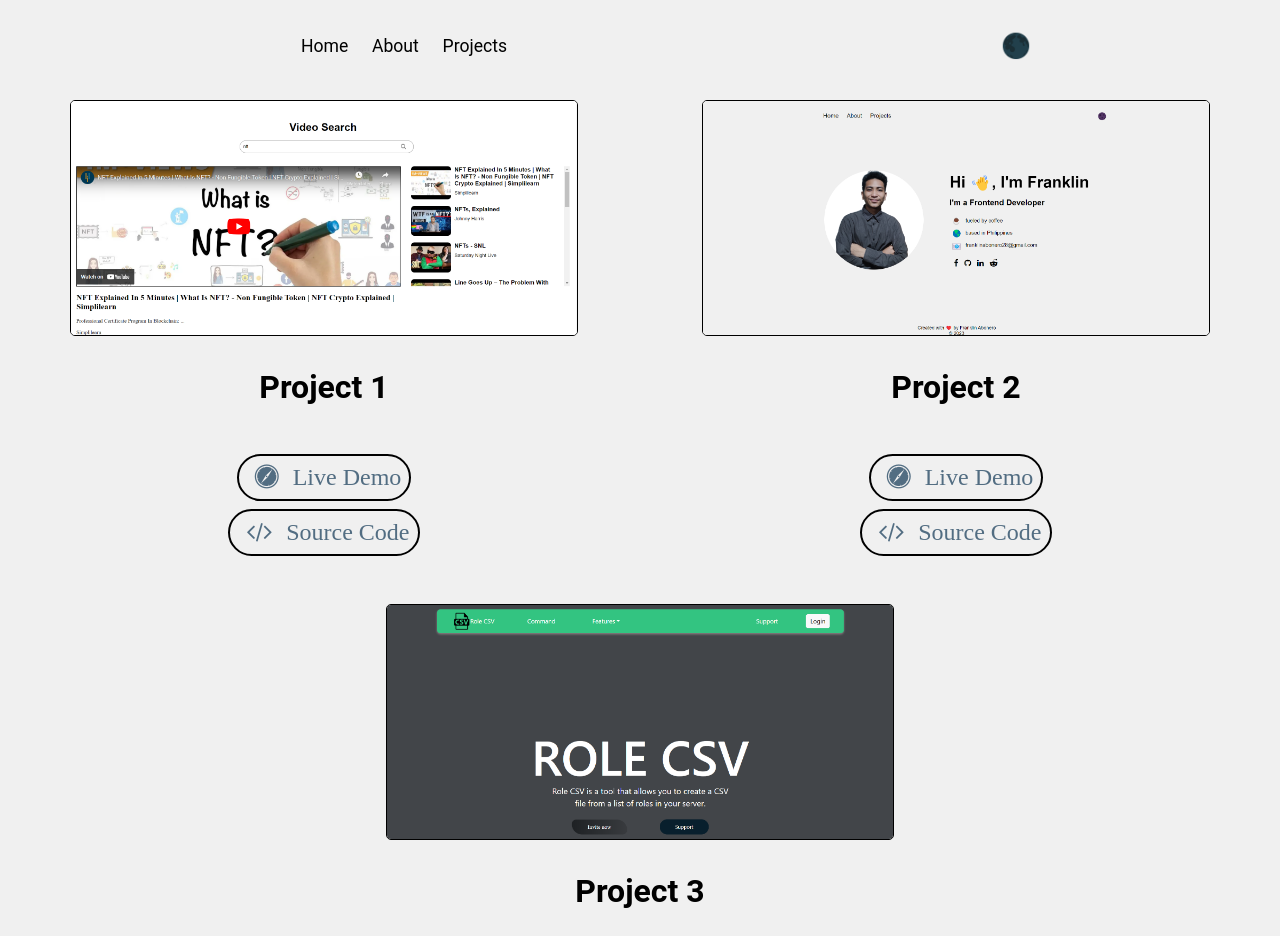
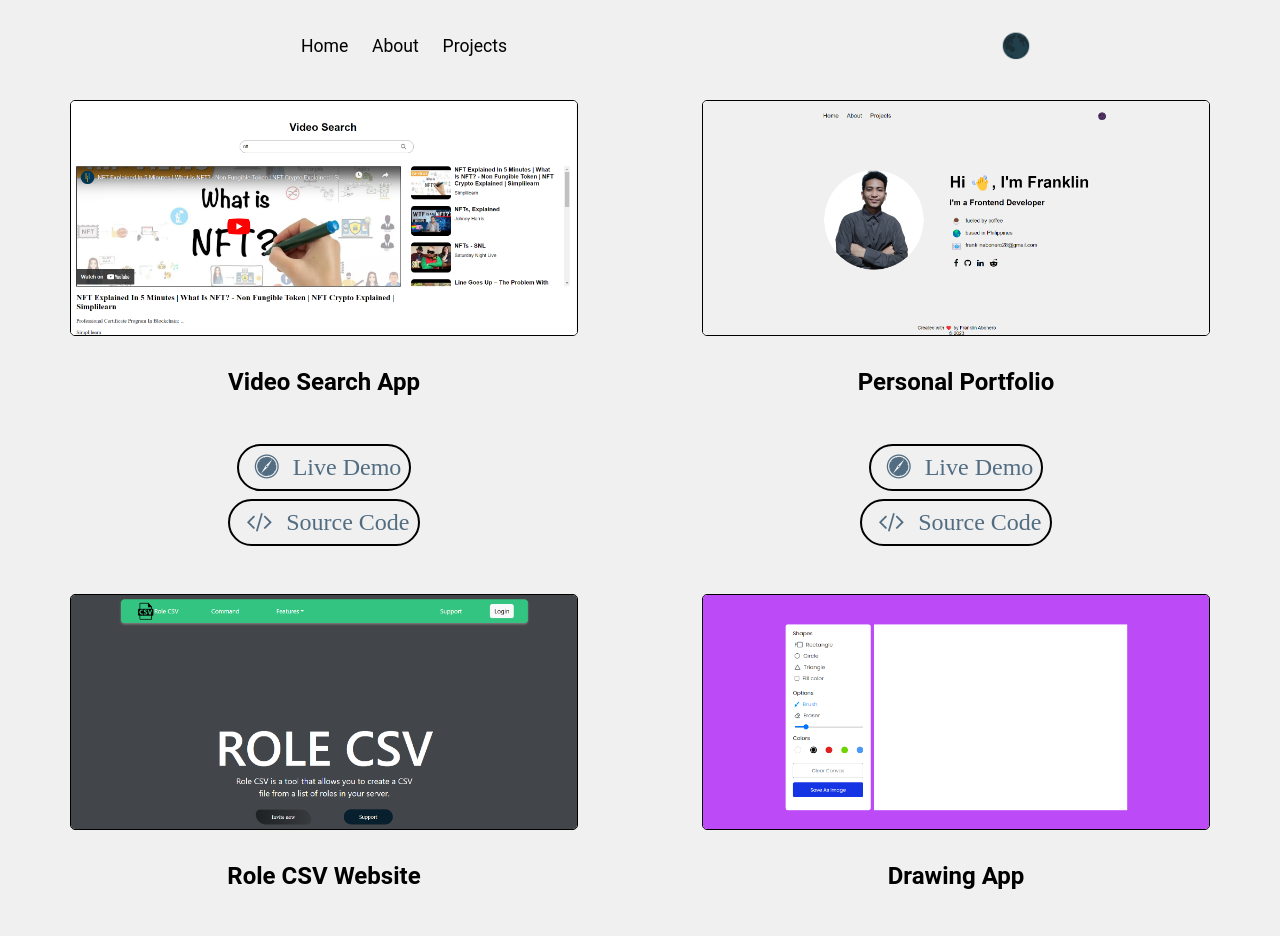
Before and after one commit to Four26/vite-react-portfolio, a React (Vite) app: page /portfolio in a window 1280 px wide. Shown: the top 936 px of the page. Built offline with nearby package versions, Linux system fonts and the light colour scheme.

Commit message:
added 4th project

```diff
--- a/src/components/info/info.js
+++ b/src/components/info/info.js
@@ -2,6 +2,7 @@ import self from '../../assets/images/profile.png';
 import mock1 from '../../assets/images/mock1.png';
 import mock2 from '../../assets/images/mock2.png';
 import mock3 from '../../assets/images/mock3.png';
+import mock4 from '../../assets/images/mock4.png';
 
 export const info = {
     firstName: 'Franklin',
@@ -72,22 +73,27 @@ export const info = {
     ],
     portfolio: [
         {
-            title: 'Project 1',
+            title: 'Video Search App',
             live: 'https://video-search-one.vercel.app/',
             source: 'https://github.com/Four26',
             image: mock1
         },
         {
-            title: 'Project 2',
+            title: 'Personal Portfolio',
             live: 'https://frankportfolio-four26.vercel.app/',
             source: 'https://github.com/Four26',
             image: mock2
         },
         {
-            title: 'Project 3',
+            title: 'Role CSV Website',
             live: 'https://csv-website.vercel.app/',
             source: 'https://github.com/Four26',
             image: mock3
+        },
+        {
+            title: 'Drawing App',
+            live: 'https://drawing-app-five-delta.vercel.app/',
+            image: mock4
         }
     ]
 }
--- a/src/components/projects/PortfolioBlock.jsx
+++ b/src/components/projects/PortfolioBlock.jsx
@@ -39,7 +39,7 @@ function PortfolioBlock(props) {
                     }}
                 />
             </Box>
-            <h1 style={{ fontSize: '2rem', textAlign: 'center', fontFamily: 'Roboto, sans-serif', margin: '0' }}>{title}</h1>
+            <h1 style={{ fontSize: '1.5rem', textAlign: 'center', fontFamily: 'Roboto, sans-serif', margin: '0' }}>{title}</h1>
             <Box
                 className="portfolio"
                 display="flex"
```
Also changed, not shown: src/assets/images/mock4.png (added).
